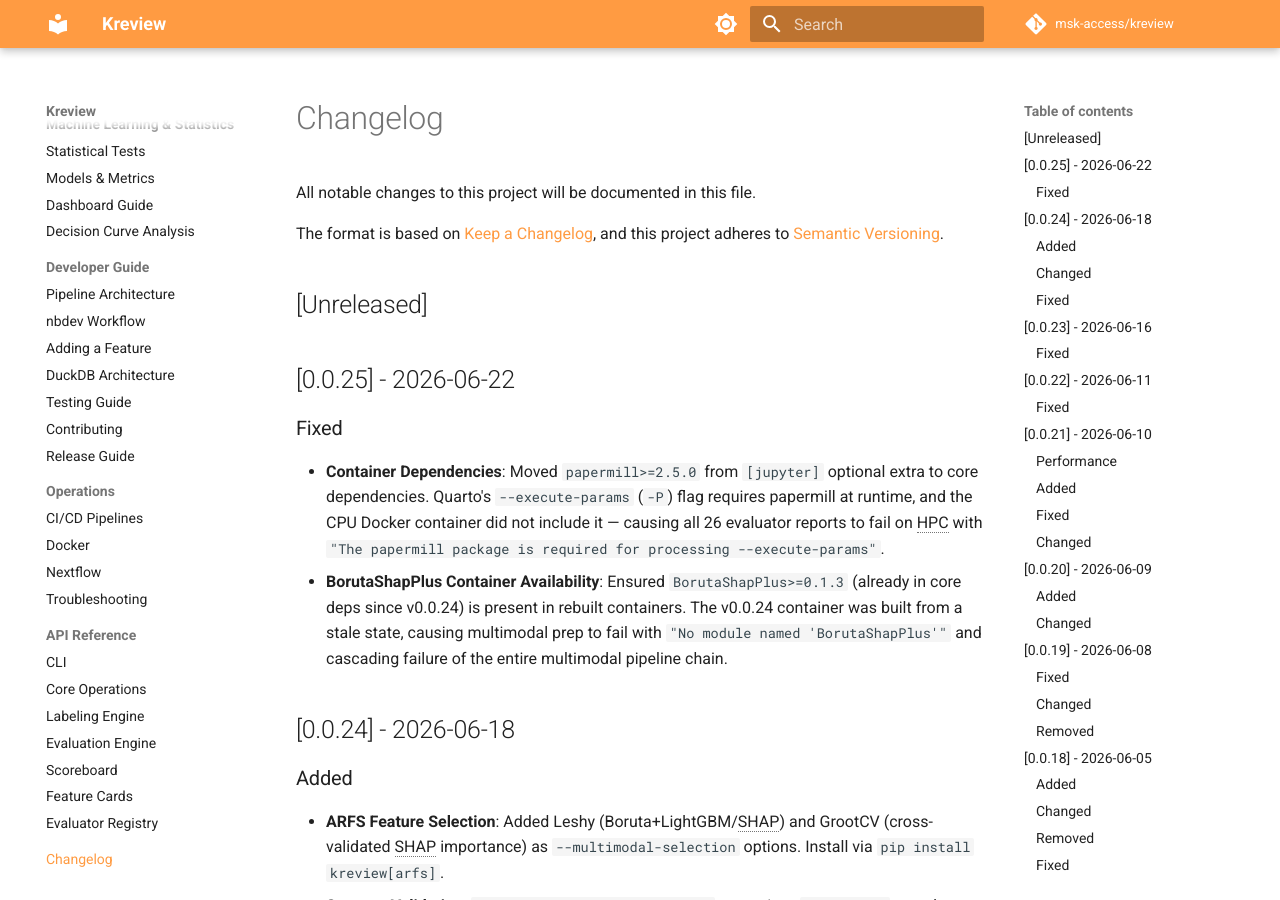
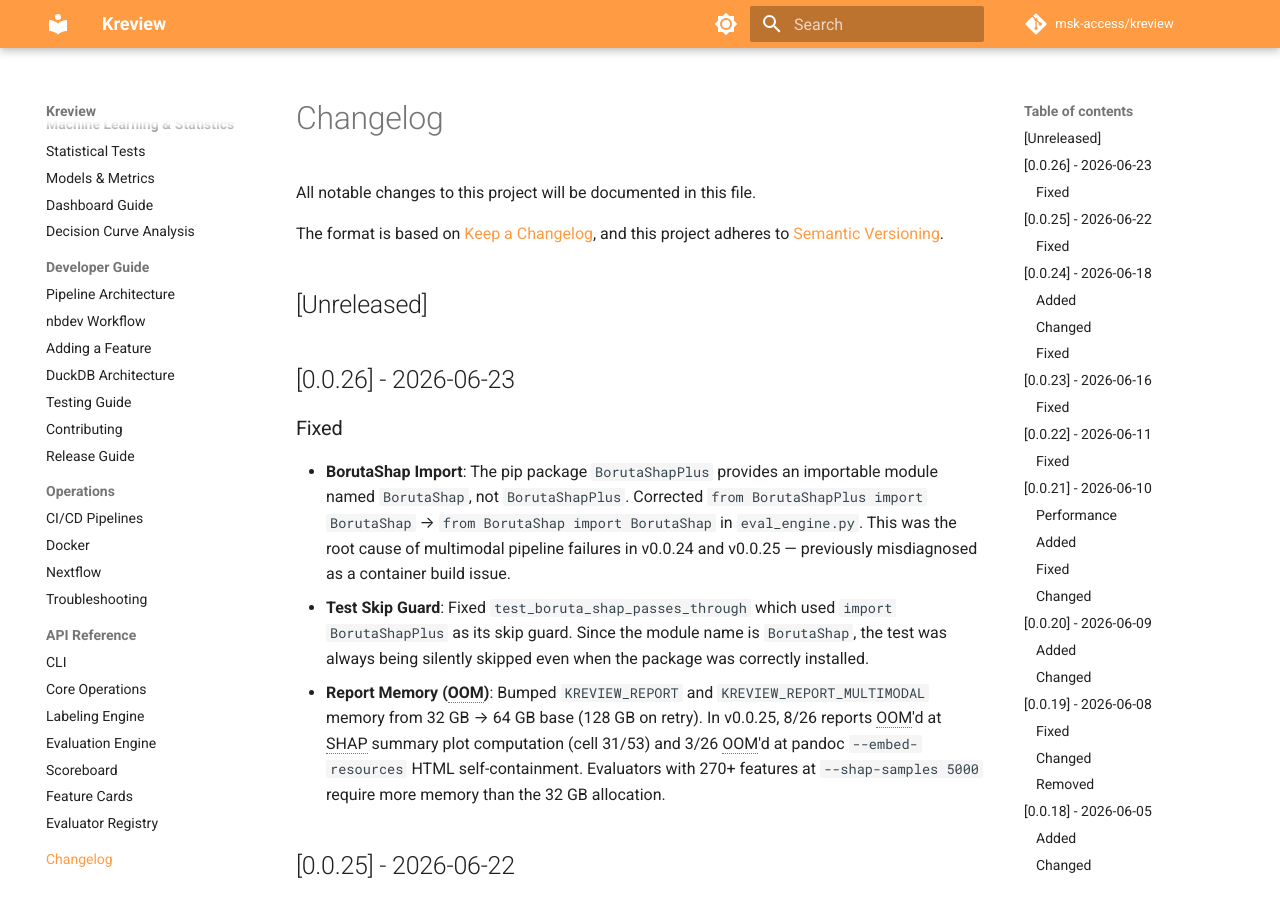
Before and after one commit to msk-access/kreview, an MkDocs documentation site: the page built from docs/changelog.md, in a window 1280 px wide and 900 px high. Built offline with MkDocs 1.6.1 and Material for MkDocs 9.7.7, drawn with Linux system fonts in a browser that asks for light colours; comment, search, counter and statistics services are not loaded; the version menu is left out.

Commit message:
release: v0.0.26

```diff
--- a/docs/changelog.md
+++ b/docs/changelog.md
@@ -6,6 +6,13 @@
 and this project adheres to [Semantic Versioning](https://semver.org/spec/v2.0.0.html).
 
 ## [Unreleased]
+
+## [0.0.26] - 2026-06-23
+
+### Fixed
+- **BorutaShap Import**: The pip package `BorutaShapPlus` provides an importable module named `BorutaShap`, not `BorutaShapPlus`. Corrected `from BorutaShapPlus import BorutaShap` → `from BorutaShap import BorutaShap` in `eval_engine.py`. This was the root cause of multimodal pipeline failures in v0.0.24 and v0.0.25 — previously misdiagnosed as a container build issue.
+- **Test Skip Guard**: Fixed `test_boruta_shap_passes_through` which used `import BorutaShapPlus` as its skip guard. Since the module name is `BorutaShap`, the test was always being silently skipped even when the package was correctly installed.
+- **Report Memory (OOM)**: Bumped `KREVIEW_REPORT` and `KREVIEW_REPORT_MULTIMODAL` memory from 32 GB → 64 GB base (128 GB on retry). In v0.0.25, 8/26 reports OOM'd at SHAP summary plot computation (cell 31/53) and 3/26 OOM'd at pandoc `--embed-resources` HTML self-containment. Evaluators with 270+ features at `--shap-samples 5000` require more memory than the 32 GB allocation.
 
 ## [0.0.25] - 2026-06-22
 
--- a/kreview/__init__.py
+++ b/kreview/__init__.py
@@ -1 +1 @@
-__version__ = "0.0.25"
+__version__ = "0.0.26"
```
Also changed, not shown: CHANGELOG.md (+7 -0 lines), 2 other files.
